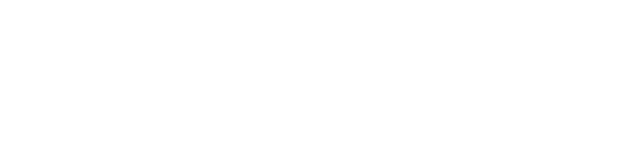
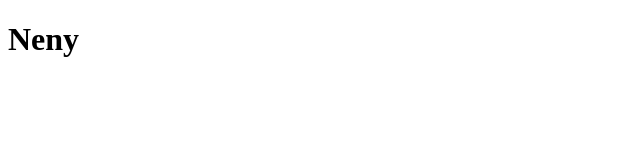
Before and after one commit to maslahatulka/project, a plain HTML site: page index.html in a window 1280 px wide. Shown: the whole page, without its empty margins (0-640 px from the left). Drawn offline with Linux system fonts and the light colour scheme.

Commit message:
menambahkan nama

```diff
--- a/index.html
+++ b/index.html
@@ -5,5 +5,7 @@
     <meta name="viewport" content="width=device-width, initial-scale=1.0" />
     <title>Document</title>
   </head>
-  <body></body>
+  <body>
+    <h1>Neny</h1>
+  </body>
 </html>
```
